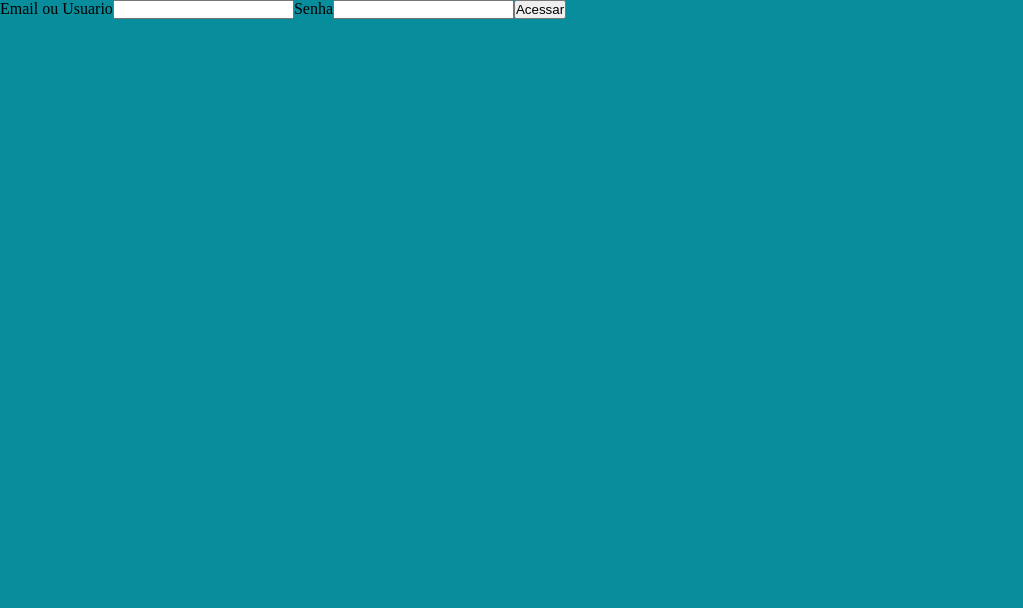
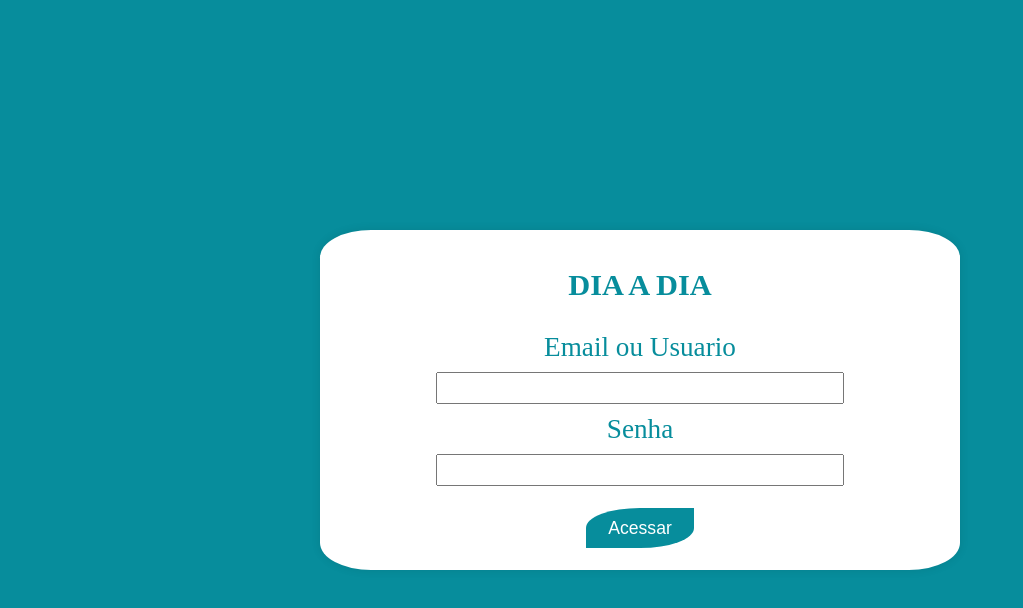
Before and after one commit to DilnaeSantos/ListaDeTarefas-PJ-M5, a React (Vite) app: page /login in a window 1280 px wide. Shown: the top 608 px of the page, without its empty margins (0-1023 px from the left). Built offline with nearby package versions, Linux system fonts and the light colour scheme.

Commit message:
pagina de login implementada

```diff
--- a/src/components/LayoutTarefas/Header/index.jsx
+++ b/src/components/LayoutTarefas/Header/index.jsx
@@ -0,0 +1,11 @@
+// import React from 'react'
+import { StylesHeaderTarefas } from './styles'
+
+const HeaderTarefas = () => {
+  return (
+    <StylesHeaderTarefas>
+        <p>fghjkl</p>
+     </StylesHeaderTarefas>
+  )
+};
+export default HeaderTarefas;
--- a/src/components/LayoutTarefas/Header/styles.jsx
+++ b/src/components/LayoutTarefas/Header/styles.jsx
@@ -0,0 +1,5 @@
+import styled from "styled-components"
+
+export const StylesHeaderTarefas = styled.header `
+    padding: 0;
+`
--- a/src/components/PgLogin/index.jsx
+++ b/src/components/PgLogin/index.jsx
@@ -1,20 +1,26 @@
 // import React from 'react'
 import { StylesPgLogin } from './styles'
+import { useNavigate } from 'react-router-dom'
 
 const PgLogin = () => {
+    const navigate = useNavigate()
+
+    const handleClick = () => {
+      navigate('/PagTafefas')
+    }
   return (
+
     <StylesPgLogin>
-        <section>
-          <form action="">
-            <label htmlFor="email-ou-usuario">Email ou Usuario</label>
-            <input type="text" name='email-ou-usuario' required/>
-
-            <label htmlFor="senha">Senha</label>
-            <input type="text" name='senha' required/>
-
-            <button>Acessar</button>
-          </form>
-        </section>
+       <section className={'containerForm'}>
+        <h1 className={'h1'}>DIA A DIA</h1>
+        <form action="" className={'form'}>
+            <label htmlFor="email-ou-usuario" className={'label'}>Email ou Usuario</label>
+            <input type="text" name='email-ou-usuario' className={'input'} autoComplete='email' required/>
+            <label htmlFor="senha" className={'label'}>Senha</label>
+            <input type="password" name='senha' className={'input'} autoComplete='current_password' required/>
+            <button onClick={handleClick} className={'button'}>Acessar</button>
+        </form>
+       </section>
      </StylesPgLogin>
   )
 };
--- a/src/components/PgLogin/styles.jsx
+++ b/src/components/PgLogin/styles.jsx
@@ -1,8 +1,62 @@
 //import React from "react";
 import styled from "styled-components"
 
-export const StylesPgLogin = styled.section `
-    height: 100vh;
+export const StylesPgLogin = styled.body `
     background-color: #078d9c;
+    display: flex;
+    justify-content: center;
+    align-items: center;
+
+
+    .containerForm {
+        display: flex;
+        flex-direction: column;
+        align-items: center;
+        background-color: #fff;
+        width: 50%;
+        height: 140%;
+        border-radius: 8%;
+        box-shadow: 0 0 10px rgba(0, 0, 0, 0.1);
+
+    }
+
+    .h1 {
+        margin: 6% 0% 3% 0%;
+        font-size: 190%;
+        color: #078d9c;
+        transition: 0.2s;
+    }
+
+    .form {
+        display: flex;
+        flex-direction: column;
+        align-items: center;
+    }
+
+    .label {
+        margin: 3% 0% 3% 0%;
+        font-size: 170%;
+        color: #078d9c;
+    }
+
+    .input{
+        width: 130%;
+        font-size: 150%;
+    }
+
+    .button {
+        margin: 7%;
+        font-size: 110%;
+        background-color: #078d9c;
+        padding: 3% 7%;
+        border: none;
+        border-radius: 50% 0%;
+        color: #ffffff;
+        transition: 0.2s;
+    }
+
+    .button:hover, .h1:hover {
+        scale: 1.2;
+    }
 
 `
--- a/src/pages/PagTarefas/PagTarefas.jsx
+++ b/src/pages/PagTarefas/PagTarefas.jsx
@@ -1,16 +1,16 @@
 
 import Header from '../../components/LayoutTarefas/Header'
-import MinhasTarefas from '../../components/LayoutTarefas/MinhasTarefas'
-import ListaTarefas from '../../components/LayoutTarefas/ListaTarefas'
-import Footer from '../../components/LayoutTarefas/Footer'
+// import MinhasTarefas from '../../components/LayoutTarefas/MinhasTarefas'
+// import ListaTarefas from '../../components/LayoutTarefas/ListaTarefas'
+// import Footer from '../../components/LayoutTarefas/Footer'
 
 const PaginaTarefas = () => {
     return (
         <>
         <Header/>
-        <MinhasTarefas/>
+        {/* <MinhasTarefas/>
         <ListaTarefas/>
-        <Footer/>
+        <Footer/> */}
         </>
 
     );
--- a/src/rotas.jsx
+++ b/src/rotas.jsx
@@ -3,7 +3,7 @@ import { GlobalStyle } from './styles/GlobalStyle'
 import Home from './pages/LandingPage/Home'
 import Login from './pages/Login/Login'
 // import Cadastro from './pages/Cadastro/Cadastro'
-// import PagTafefas from './pages/PagTarefas/PagTarefas'
+import PagTafefas from './pages/PagTarefas/PagTarefas'
 
 
 const Rotas = () => {
@@ -13,8 +13,8 @@ const Rotas = () => {
             <Routes>
                 <Route path="/" element={<Home/>}/>
                 <Route path='/login' element={<Login />} />
-                {/* <Route path='/cadastro' element={<Cadastro />} />
-                <Route path='/PagTafefas' element={<PagTafefas />} /> */}
+                {/* <Route path='/cadastro' element={<Cadastro />} /> */}
+                <Route path='/PagTafefas' element={<PagTafefas />} />
             </Routes>
         </BrowserRouter>
     )
```
